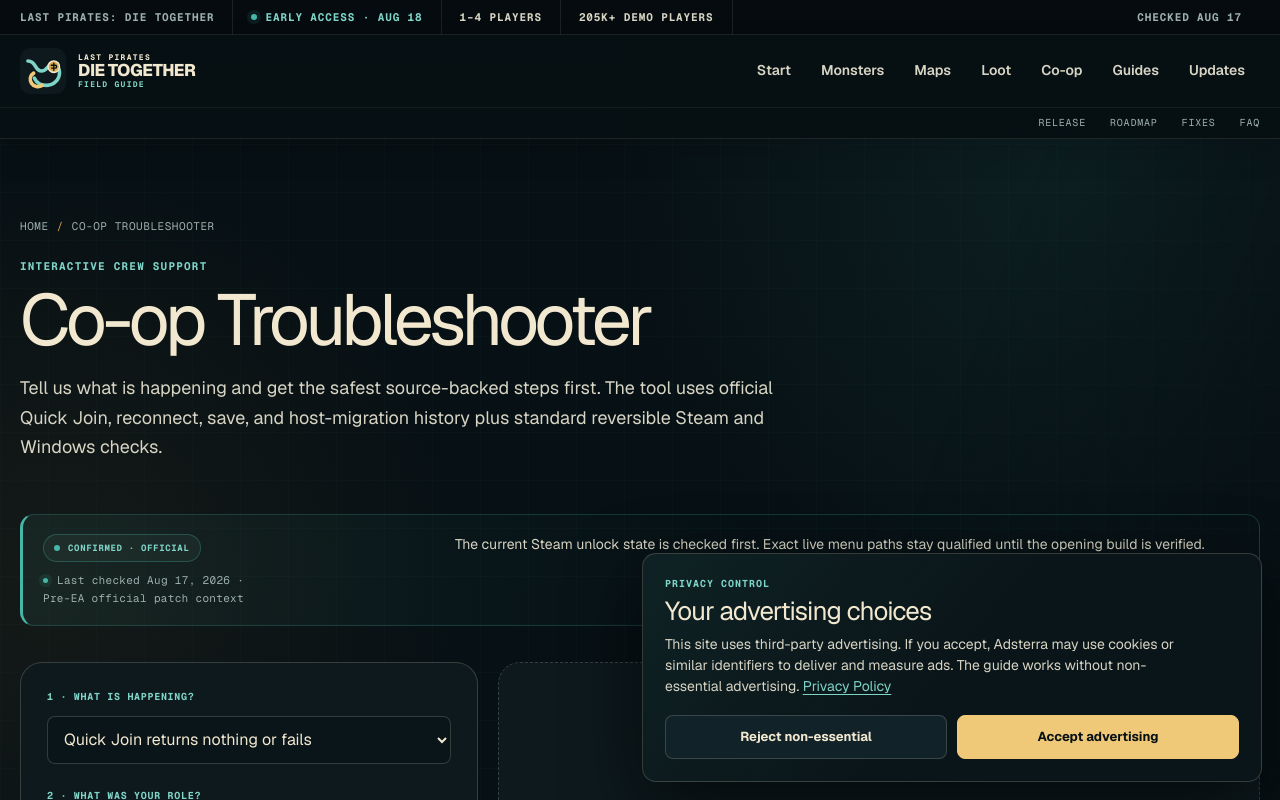
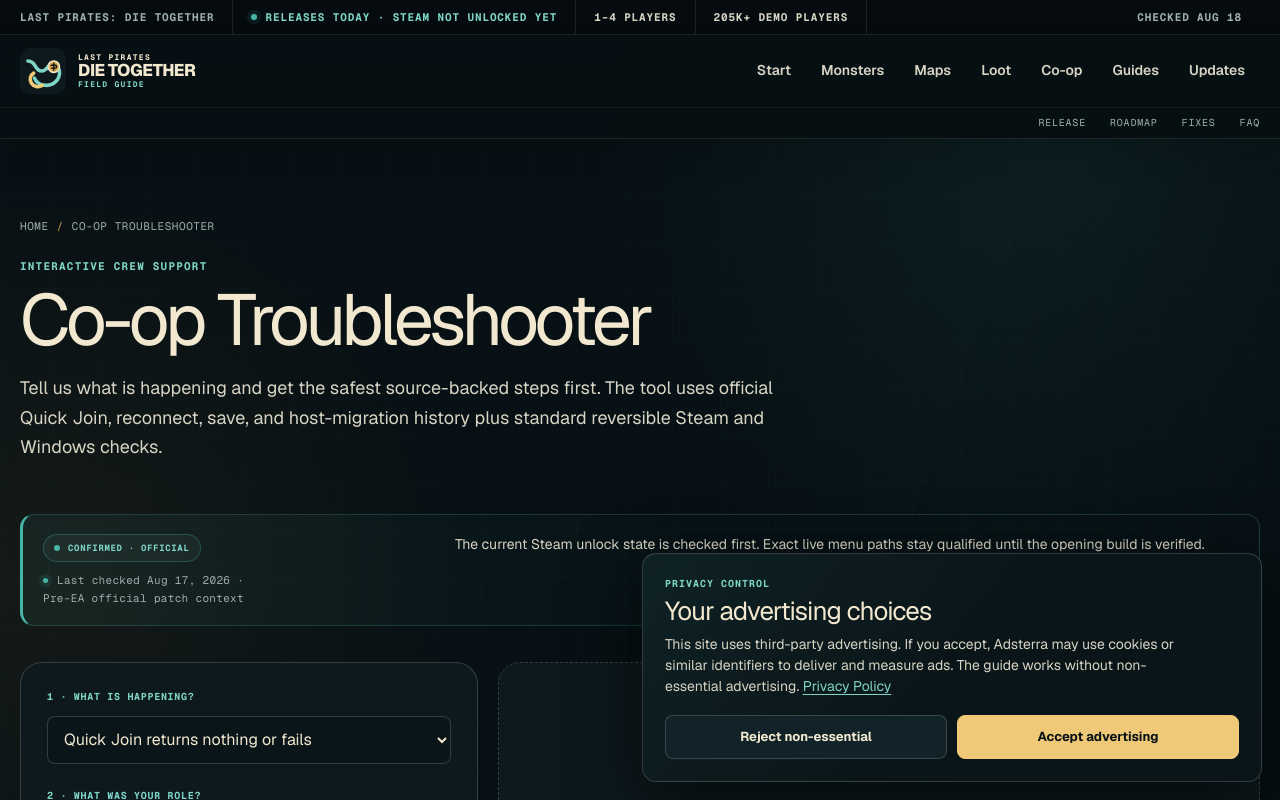
Before and after one commit to alisas-cell/dietogetherguide, a Next.js app: page /tools/coop-troubleshooter in a window 1280 px wide. Shown: the top 800 px of the page. Built offline with nearby package versions, Linux system fonts and the light colour scheme.

Commit message:
chore: refresh pre-unlock release status

```diff
--- a/components/layout/StatusStrip.tsx
+++ b/components/layout/StatusStrip.tsx
@@ -2,6 +2,12 @@
 import { Container } from '../ui/Container';
 
 export function StatusStrip() {
+  const checkedDate = new Intl.DateTimeFormat('en-US', {
+    day: 'numeric',
+    month: 'short',
+    timeZone: 'UTC',
+  }).format(new Date(gameSnapshot.lastGlobalCheck));
+
   return (
     <div className="status-strip" role="status" aria-label="Current game status">
       <Container className="status-strip-inner">
@@ -16,7 +22,7 @@
         <span className="status-fact">
           {gameSnapshot.demoPlayerMilestone?.value} Demo players
         </span>
-        <span className="status-checked">Checked Aug 17</span>
+        <span className="status-checked">Checked {checkedDate}</span>
       </Container>
     </div>
   );
--- a/data/game.ts
+++ b/data/game.ts
@@ -1,11 +1,12 @@
 import type { Evidence, GameSnapshot } from './types';
 
-const checkedAt = '2026-08-17T01:44:11Z';
+const evidenceCheckedAt = '2026-08-17T01:44:11Z';
+const releaseCheckedAt = '2026-08-18T11:31:54Z';
 
 const confirmed = (sourceIds: string[], build: Evidence['build']): Evidence => ({
   confidence: 'confirmed',
   sourceIds,
-  verifiedAt: checkedAt,
+  verifiedAt: evidenceCheckedAt,
   build,
 });
 
@@ -55,10 +56,10 @@
       note: 'Official Steam Next Fest Demo milestone.',
     },
   },
-  lastGlobalCheck: checkedAt,
+  lastGlobalCheck: releaseCheckedAt,
 } satisfies GameSnapshot;
 
 export const releaseLabel =
   gameSnapshot.releaseState === 'prerelease'
-    ? 'EARLY ACCESS · AUG 18'
+    ? 'RELEASES TODAY · STEAM NOT UNLOCKED YET'
     : 'EARLY ACCESS · LIVE';
--- a/data/sources.ts
+++ b/data/sources.ts
@@ -7,7 +7,7 @@
     url: 'https://store.steampowered.com/app/4317790/Last_Pirates_Die_Together/',
     publisher: 'Steam',
     sourceType: 'official-store',
-    checkedAt: '2026-08-17T01:44:11Z',
+    checkedAt: '2026-08-18T11:31:54Z',
     notes: 'Primary current source for availability, features, requirements, and Early Access wording.',
   },
   {
```
Also changed, not shown: 2 other files (tests, documents, lock files or other folders).
